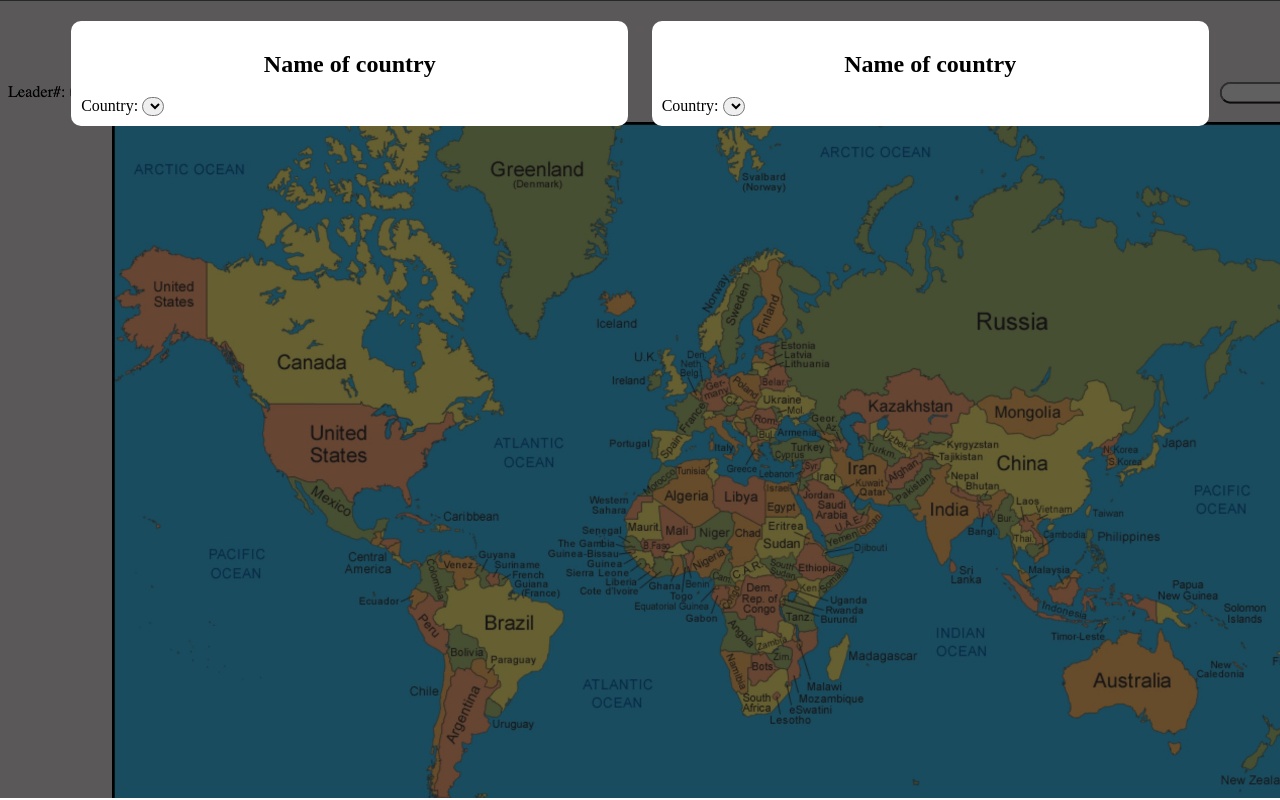
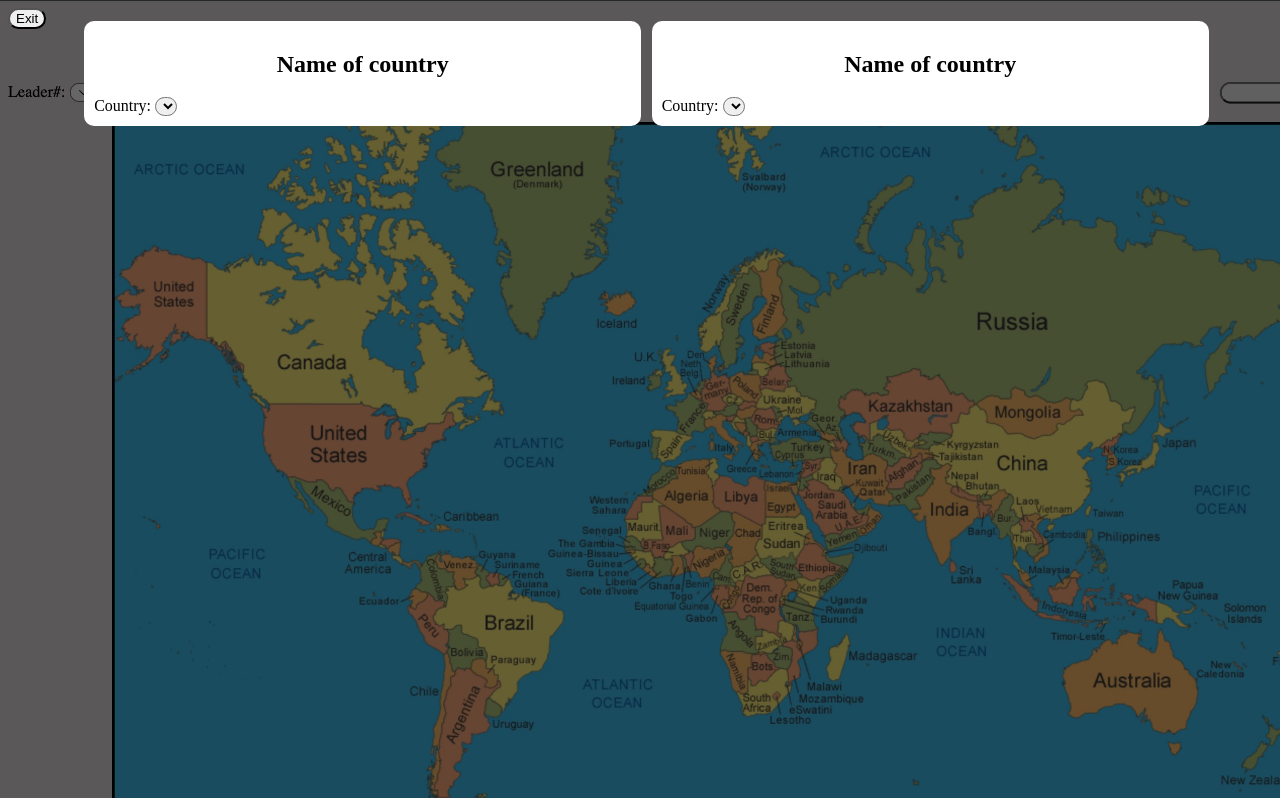
Before and after one commit to SportWizard/CodeX, a plain HTML site: page trade.html in a window 1280 px wide. Drawn offline with Linux system fonts and the light colour scheme.

Commit message:
Add files via upload

```diff
--- a/main.css
+++ b/main.css
@@ -8,6 +8,9 @@ header h1 {
 
 #trade{
     float: right;
+}
+
+#trade {
     width: 200px;
     margin-right: 10px;
 }
--- a/trade.css
+++ b/trade.css
@@ -2,6 +2,10 @@ body {
     background-image: url("images/background.jpg");
     background-size: 1440px;
     background-repeat: no-repeat;
+}
+
+.exit {
+    float: left;
 }
 
 .country1, .country2{
@@ -18,7 +22,7 @@ body {
 
 .country1 {
     float: left;
-    margin-left: 5%;
+    margin-left: 3%;
 }
 
 .country1 h2, .country2 h2 {
@@ -30,6 +34,6 @@ body {
     margin-right: 5%;
 }
 
-select {
+button, select {
     border-radius: 20px;
 }
--- a/trade.html
+++ b/trade.html
@@ -6,6 +6,10 @@
     </head>
 
     <body>
+        <a href = "main.html">
+            <button class = "exit">Exit</button>
+        </a>
+
         <div class = "country1">
             <h2>Name of country</h2>
             Country:
```
